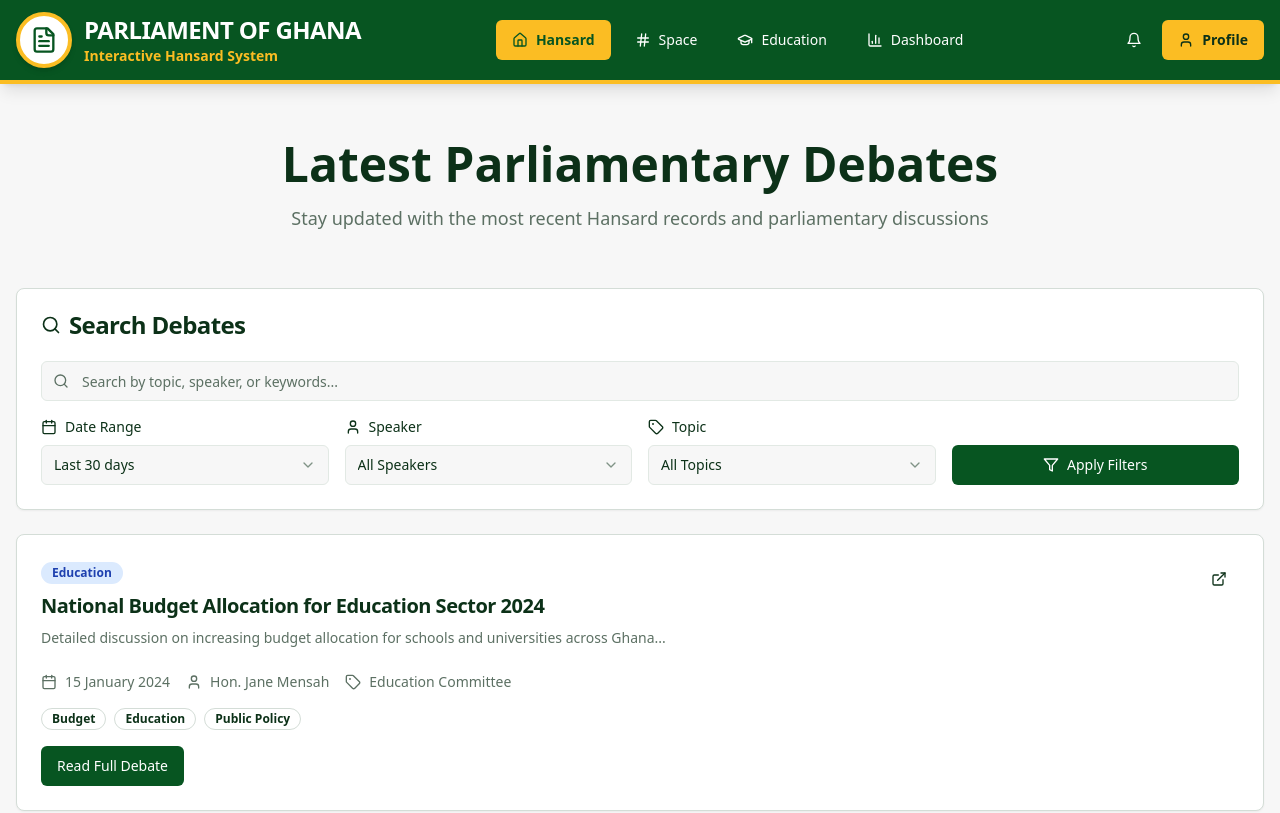
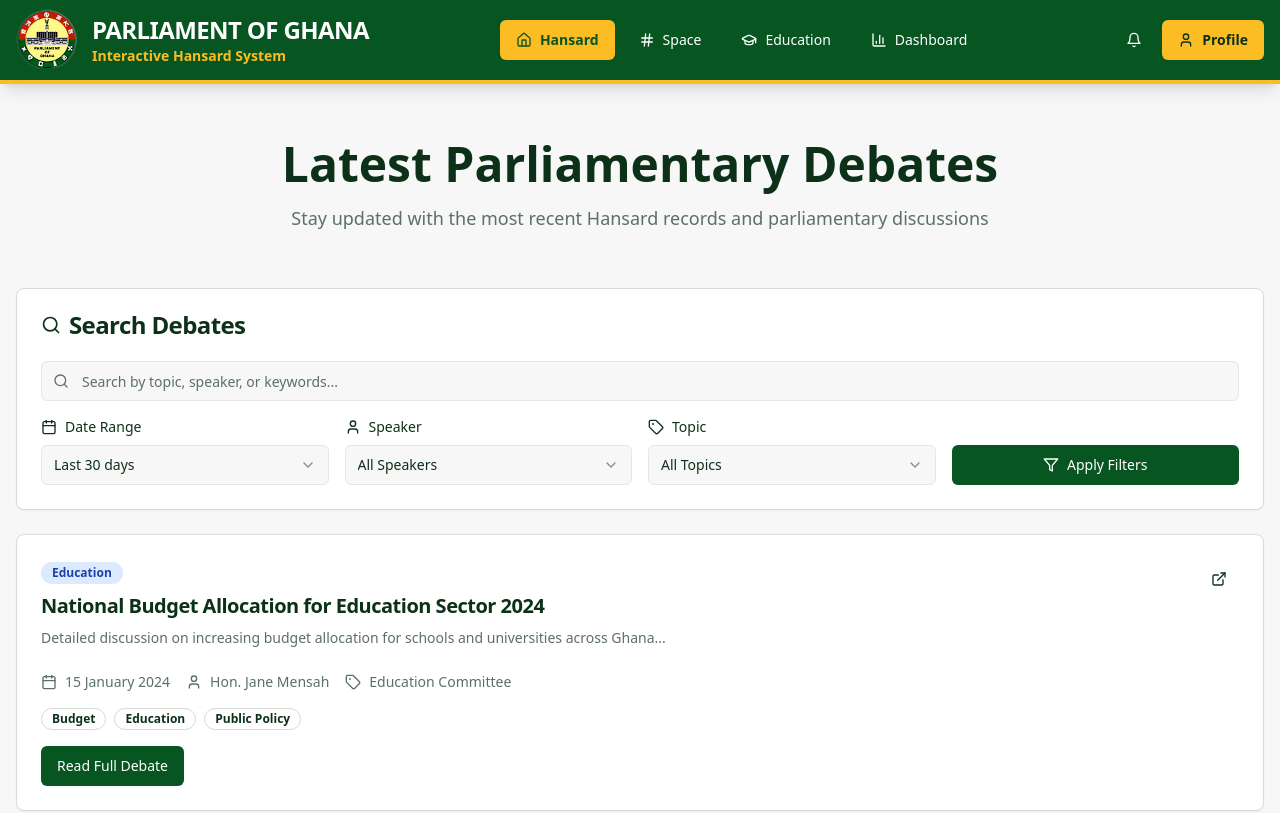
Before and after one commit to Chriss875/ghana-parl-connect, a React (Vite) app: page / in a window 1280 px wide. Shown: the top 813 px of the page. Built offline with nearby package versions, Linux system fonts and the light colour scheme; the HTML template or start-up script is replaced by a standard one.

Commit message:
Update header with Parliament logo

```diff
--- a/src/components/Layout.tsx
+++ b/src/components/Layout.tsx
@@ -1,6 +1,7 @@
 import { Link, useLocation } from "react-router-dom";
-import { Home, FileText, GraduationCap, Hash, BarChart3, Bell, User } from "lucide-react";
+import { Home, GraduationCap, Hash, BarChart3, Bell, User } from "lucide-react";
 import { Button } from "./ui/button";
+import logo from "@/assets/logo.png";
 
 const Layout = ({ children }: { children: React.ReactNode }) => {
   const location = useLocation();
@@ -21,9 +22,7 @@ const Layout = ({ children }: { children: React.ReactNode }) => {
         <div className="container mx-auto px-4">
           <div className="flex h-20 items-center justify-between">
             <div className="flex items-center gap-3">
-              <div className="flex h-14 w-14 items-center justify-center rounded-full bg-card border-4 border-secondary shadow-md">
-                <FileText className="h-7 w-7 text-primary" />
-              </div>
+              <img src={logo} alt="Parliament of Ghana Logo" className="h-16 w-16 object-contain" />
               <div>
                 <h1 className="text-2xl font-bold text-primary-foreground tracking-tight">PARLIAMENT OF GHANA</h1>
                 <p className="text-sm text-secondary font-semibold">Interactive Hansard System</p>
```
Also changed, not shown: src/assets/logo.png (added).
